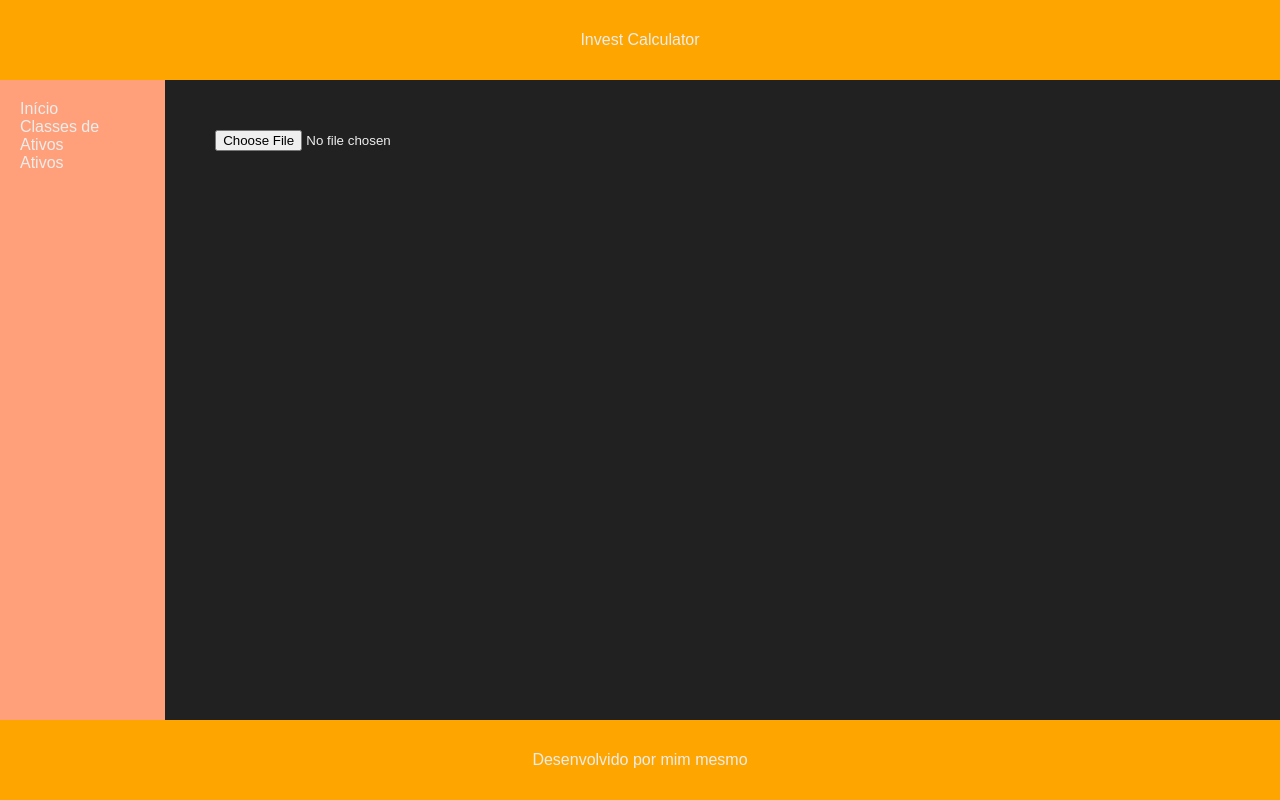
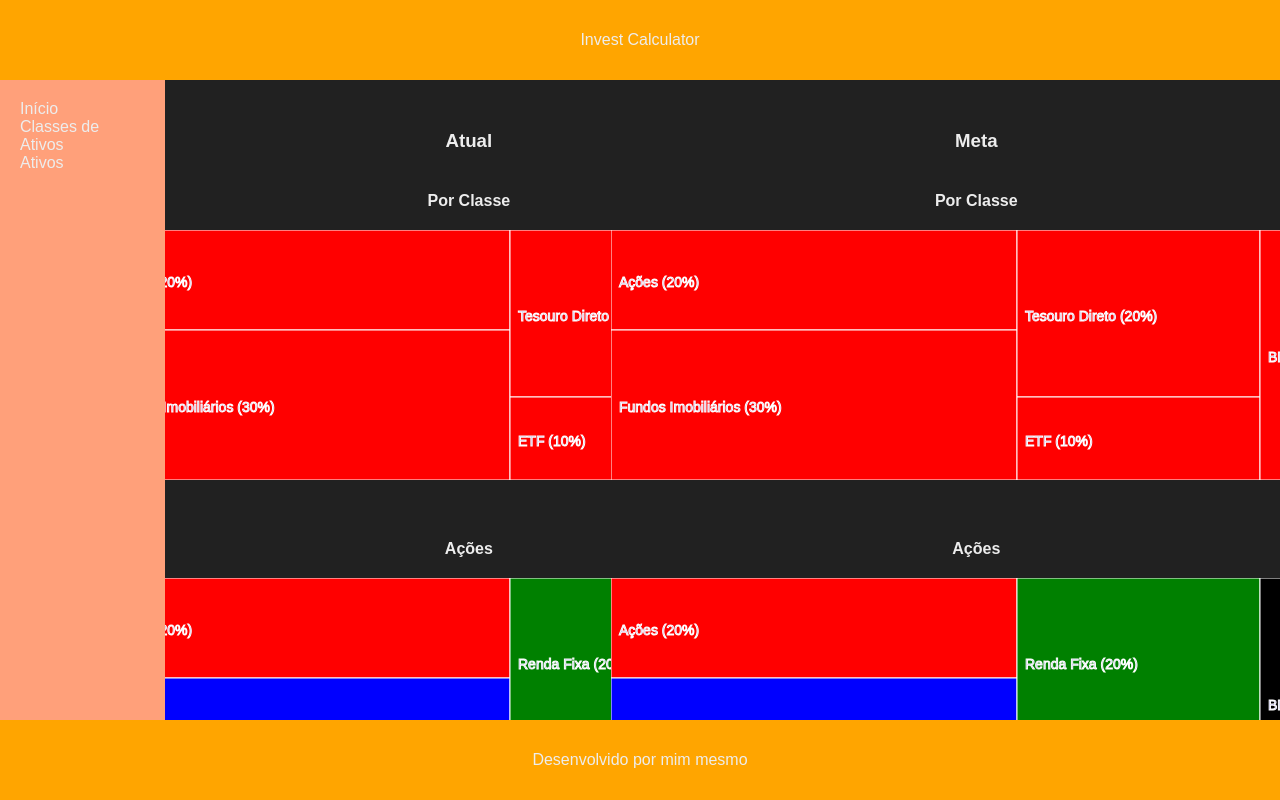
Before and after one commit to gabrielhtres/Invest-Calculator, a Next.js app: page / in a window 1280 px wide. Built offline with nearby package versions, Linux system fonts and the light colour scheme.

Commit message:
Evoluído o desenvolvimento

```diff
--- a/package.json
+++ b/package.json
@@ -12,6 +12,7 @@
     "next": "15.3.2",
     "react": "^19.0.0",
     "react-dom": "^19.0.0",
+    "recharts": "^2.15.3",
     "xlsx": "^0.18.5",
     "yahoo-finance2": "^2.13.3"
   },
--- /dev/null
+++ b/src/app/asset-classes/page.module.css
@@ -0,0 +1,50 @@
+.page {
+    display: flex;
+    flex-direction: row;
+    align-items: center;
+    justify-content: center;
+}
+
+.class_box {
+    background-color: #000;
+    width: 300px;
+    height: 120px;
+    display: flex;
+    flex-direction: column;
+    justify-content: space-around;
+    align-items: start;
+    border: 1px solid #FFF;
+    margin-right: 2%;
+    margin-bottom: 2%;
+    padding: 20px;
+    border-radius: 15px;
+
+    .class_title {
+        width: 100%;
+        height: 40px;
+        display: flex;
+        flex-direction: row;
+        justify-content: space-between;
+        align-items: center;
+
+        .title {
+            width: 80%
+        }
+
+        .percentage {
+            width: 20%;
+            height: 30px;
+            background-color: #FFF;
+            border: 1px solid #FFF;
+            margin-bottom: 2%;
+            color: #000;
+            display: flex;
+            justify-content: center;
+            align-items: center;
+        }
+    }
+
+    input {
+        width: 100%;
+    }
+}
--- a/src/app/layout.module.css
+++ b/src/app/layout.module.css
@@ -14,7 +14,7 @@
   display: flex;
   flex-direction: row;
 
-  div {
+  .children {
     padding: 50px;
     width: 100%;
     overflow-y: auto;
--- a/src/app/layout.tsx
+++ b/src/app/layout.tsx
@@ -30,7 +30,7 @@ export default function RootLayout({
         <header className={styles.header}>Invest Calculator</header>
         <main className={styles.main}>
           <Navbar />
-          <div>{children}</div>
+          <div className={styles.children}>{children}</div>
         </main>
         <footer className={styles.footer}>Desenvolvido por mim mesmo</footer>
       </body>
--- /dev/null
+++ b/src/app/page.module.css
@@ -0,0 +1,18 @@
+.page {
+    display: flex;
+    flex-direction: row;
+    align-items: center;
+    justify-content: center;
+
+    .graph_box {
+        display: flex;
+        flex-direction: column;
+        justify-content: center;
+        align-items: center;
+        width: 50%;
+
+        h3 {
+            margin-bottom: 40px;
+        }
+    }
+}
--- a/src/app/page.tsx
+++ b/src/app/page.tsx
@@ -1,154 +1,24 @@
 "use client";
 
-import { ChangeEvent, useState } from "react";
-import * as XLSX from "xlsx";
-import { getTypeBySheetName } from "./utils";
+import dynamic from "next/dynamic";
+import styles from "./page.module.css";
 
-interface Data {
-  name: string;
-  ticker: string;
-  price: number;
-  quantity: number;
-  total: number;
-  type: string;
-  percentage?: number;
-}
-
-interface StockData {
-  [key: string]: string;
-}
+const HoldingsGraphs = dynamic(() => import("../components/HoldingsGraphs"), {
+  ssr: false,
+});
 
 export default function Home() {
-  const [data, setData] = useState<Data[]>([]);
-  // const tickers = [
-  //   "PETR3",
-  //   "VALE3",
-  //   "ITUB4",
-  //   "B3SA3",
-  //   "MGLU3",
-  //   "LREN3",
-  //   "ABEV3",
-  //   "ITSA4",
-  //   "BBAS3",
-  //   "BBDC3",
-  // ];
+  return (
+    <div className={styles.page}>
+      <div className={styles.graph_box}>
+        <h3>Atual</h3>
+        <HoldingsGraphs />
+      </div>
 
-  // const columns: ColumnType<Data>[] = [
-  //   { key: "name", title: "Nome" },
-  //   { key: "ticker", title: "Ticker" },
-  //   {
-  //     key: "price",
-  //     title: "Preço",
-  //     customRender: (value) => `R$ ${value.price.toFixed(2)}`,
-  //   },
-  //   { key: "quantity", title: "Quantidade" },
-  //   {
-  //     key: "total",
-  //     title: "Total",
-  //     customRender: (value) => `R$ ${value.total.toFixed(2)}`,
-  //   },
-  //   {
-  //     key: "percentage",
-  //     title: "Porcentagem",
-  //     customRender: (value) => `${value.percentage?.toFixed(2)}%`,
-  //   },
-  // ];
-
-  // const data = [
-  //   {
-  //     name: "Petrobras",
-  //     ticker: "PETR3",
-  //     price: 30.2,
-  //     quantity: 10,
-  //     total: 302.0,
-  //     percentage: 50.2,
-  //   },
-  //   {
-  //     name: "Vale",
-  //     ticker: "VALE3",
-  //     price: 50.0,
-  //     quantity: 5,
-  //     total: 250.0,
-  //     percentage: 41.67,
-  //   },
-  //   {
-  //     name: "Itaú",
-  //     ticker: "ITUB4",
-  //     price: 20.98,
-  //     quantity: 15,
-  //     total: 314.7,
-  //     percentage: 50.0,
-  //   },
-  // ];
-
-  // useEffect(() => console.log(stockData), [stockData]);
-
-  // const fetchData = async (tickers: string[]) => {
-  //   const data = await Promise.all(
-  //     tickers.map((ticker) => {
-  //       return fetch(
-  //         `https://brapi.dev/api/quote/${ticker}?modules=summaryProfile&token=5ZsGP87mpkWwggw9pYuhgf`
-  //       )
-  //         .then((response) => response.json())
-  //         .catch((err) => console.error(err));
-  //     })
-  //   );
-
-  //   console.log(data);
-  // };
-
-  const extractName = (str: string) => {
-    const match = str.match(/^[A-Z0-9]+(?:[0-9])?\s*-\s*(.+)$/i);
-    console.log("match", match);
-    console.log("str", match ? match[1].trim() : str.trim());
-    return match ? match[1].trim() : str.trim();
-  };
-
-  const handleFileUpload = (e: ChangeEvent<HTMLInputElement>) => {
-    if (!e.target.files) return;
-
-    const file = e.target.files[0];
-
-    if (!file) return;
-
-    const reader = new FileReader();
-    const newData: Data[] = [];
-
-    reader.onload = (evt) => {
-      const binaryStr = evt.target?.result;
-      const workbook = XLSX.read(binaryStr, { type: "binary" });
-
-      workbook.SheetNames.forEach((sheetName) => {
-        const sheet = workbook.Sheets[sheetName];
-
-        const jsonData = XLSX.utils.sheet_to_json(sheet).slice(0, -3);
-
-        jsonData.forEach((item) => {
-          const currentItem = item as StockData;
-          const newItem = {
-            name: extractName(currentItem["Produto"]),
-            ticker: currentItem["Código de Negociação"],
-            price: parseFloat(currentItem["Preço de Fechamento"]),
-            quantity: parseFloat(currentItem["Quantidade"]),
-            total: parseFloat(currentItem["Valor Atualizado"]),
-            type: getTypeBySheetName(sheetName),
-          };
-
-          newData.push(newItem);
-        });
-      });
-
-      setData(newData);
-    };
-
-    reader.readAsBinaryString(file);
-  };
-
-  // useEffect(() => console.log(data), [data]);
-
-  return (
-    <>
-      <input type="file" accept=".xlsx" onChange={handleFileUpload} />
-    </>
+      <div className={styles.graph_box}>
+        <h3>Meta</h3>
+        <HoldingsGraphs />
+      </div>
+    </div>
   );
 }
--- a/src/app/utils.ts
+++ b/src/app/utils.ts
@@ -11,4 +11,12 @@ const getTypeBySheetName = (name: string) => {
   return type;
 };
 
-export { getTypeBySheetName };
+const holdingsClasses = {
+  stocks: "Ações",
+  bdr: "BDR",
+  etf: "ETF",
+  fii: "Fundos Imobiliários",
+  treasure: "Tesouro Direto",
+};
+
+export { getTypeBySheetName, holdingsClasses };
--- /dev/null
+++ b/src/components/HoldingsGraphs.module.css
@@ -0,0 +1,4 @@
+.graph {
+    margin-bottom: 60px;
+    margin-top: 20px;
+}
--- /dev/null
+++ b/src/components/HoldingsGraphs.tsx
@@ -0,0 +1,79 @@
+"use client";
+
+import { Treemap } from "recharts";
+import styles from "./HoldingsGraphs.module.css";
+import { holdingsClasses } from "@/app/utils";
+
+export default function HoldingsGraphs() {
+  const values = {
+    stocks: 20,
+    fii: 30,
+    treasure: 20,
+    etf: 10,
+    bdr: 10,
+  };
+
+  return (
+    <>
+      <h4>Por Classe</h4>
+      <Treemap
+        width={730}
+        height={250}
+        data={[...Object.entries(values)].map(([key, value]) => ({
+          name: `${
+            holdingsClasses[key as keyof typeof holdingsClasses]
+          } (${value}%)`,
+          size: value,
+          fill: "red",
+        }))}
+        dataKey="size"
+        aspectRatio={2 / 1}
+        stroke="#fff"
+        fill="#8884d8"
+        className={styles.graph}
+      />
+
+      {Object.keys(holdingsClasses).map((key) => (
+        <>
+          <h4>{holdingsClasses[key as keyof typeof holdingsClasses]}</h4>
+          <Treemap
+            width={730}
+            height={250}
+            data={[
+              {
+                name: "Ações (20%)",
+                size: 20,
+                fill: "red",
+              },
+              {
+                name: "Fundos Imobiliários (30%)",
+                size: 30,
+                fill: "blue",
+              },
+              {
+                name: "Renda Fixa (20%)",
+                size: 20,
+                fill: "green",
+              },
+              {
+                name: "ETF (10%)",
+                size: 10,
+                fill: "orange",
+              },
+              {
+                name: "BDR (10%)",
+                size: 10,
+                fill: "black",
+              },
+            ]}
+            dataKey="size"
+            aspectRatio={2 / 1}
+            stroke="#fff"
+            fill="#8884d8"
+            className={styles.graph}
+          />
+        </>
+      ))}
+    </>
+  );
+}
```
Also changed, not shown: src/app/asset-classes/page.tsx (+44 -3 lines), src/app/holdings/page.tsx (+70 -4 lines), 1 other file (tests, documents, lock files or other folders).
